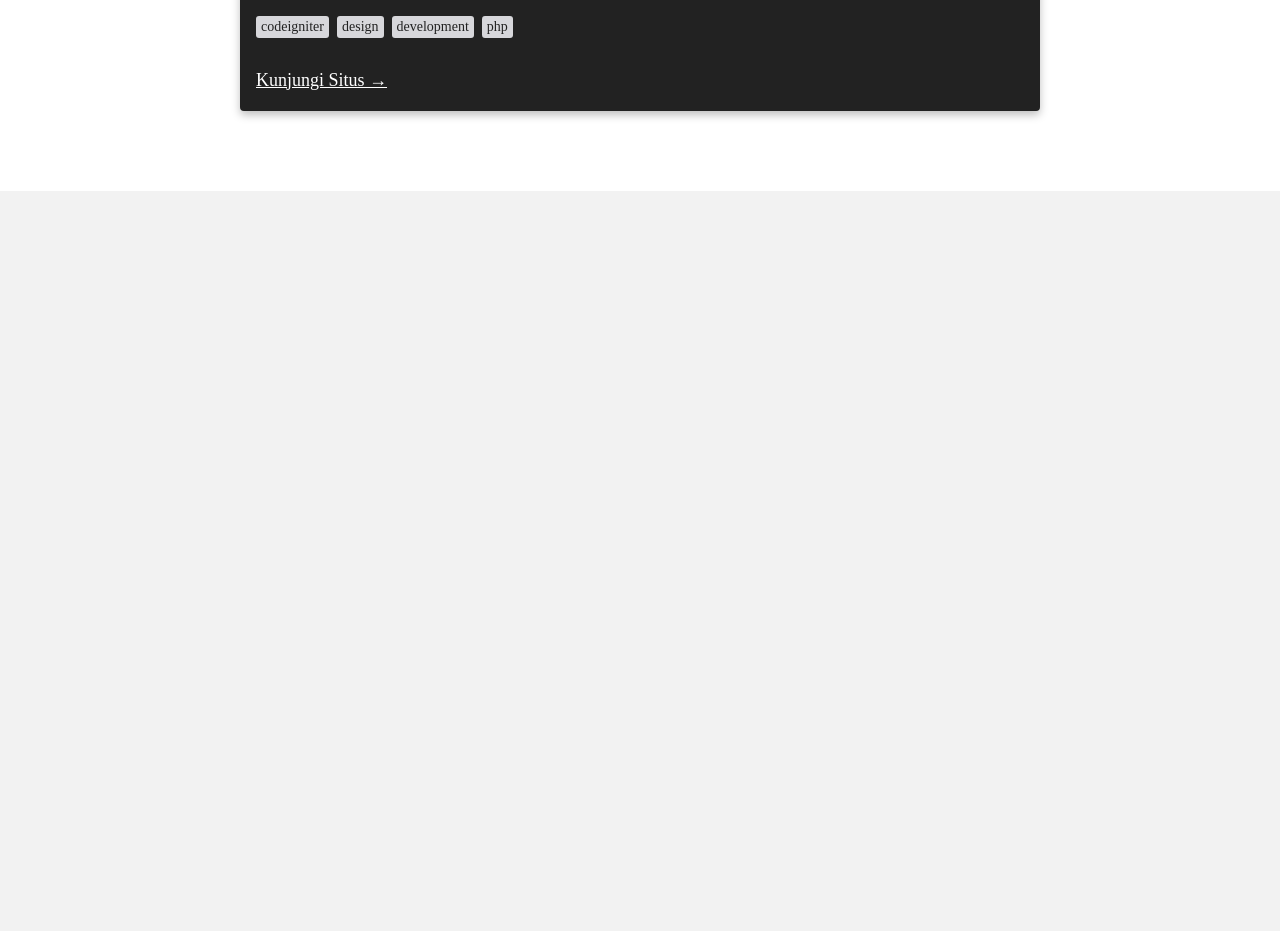
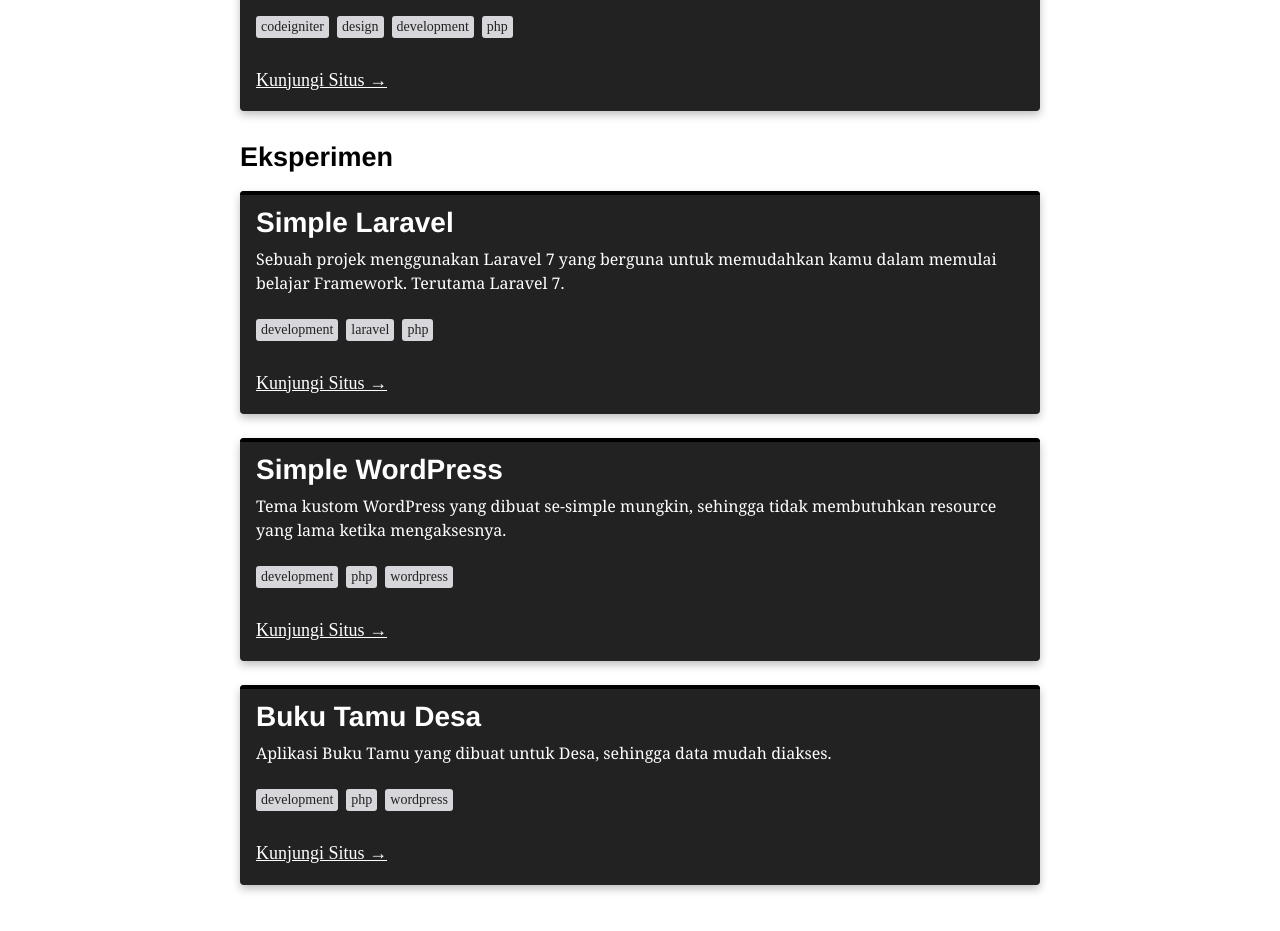
Before and after one commit to razaqultegar/razaqultegar.com, a Next.js app: page /portfolio in a window 1280 px wide. Shown: the part 1820-2751 px from the top of the page. Before the commit the page ends 2011 px from the top, so only its background shows below. Built offline with nearby package versions, Linux system fonts and the light colour scheme; a web font is replaced by a local one.

Commit message:
Add experiment section

```diff
--- a/components/page/portfolio.js
+++ b/components/page/portfolio.js
@@ -129,6 +129,61 @@ export default function Portfolio() {
           </div>
           <div className="portfolio-link">
             <a href="https://app.jakpurwokerto.org" style={{ color: '#fff' }}>
+              Kunjungi Situs →
+            </a>
+          </div>
+        </div>
+        <h2>Eksperimen</h2>
+        <div className="portfolio">
+          <div className="portfolio-header">
+            <h3>Simple Laravel</h3>
+          </div>
+          <div className="portfolio-body">
+            <p>Sebuah projek menggunakan Laravel 7 yang berguna untuk memudahkan kamu dalam memulai belajar Framework. Terutama Laravel 7.</p>
+            <div className="portfolio-tech">
+              <span>development</span>
+              <span>laravel</span>
+              <span>php</span>
+            </div>
+          </div>
+          <div className="portfolio-link">
+            <a href="https://github.com/razaqultegar/simple-laravel" style={{ color: '#fff' }}>
+              Kunjungi Situs →
+            </a>
+          </div>
+        </div>
+        <div className="portfolio">
+          <div className="portfolio-header">
+            <h3>Simple WordPress</h3>
+          </div>
+          <div className="portfolio-body">
+            <p>Tema kustom WordPress yang dibuat se-simple mungkin, sehingga tidak membutuhkan resource yang lama ketika mengaksesnya.</p>
+            <div className="portfolio-tech">
+              <span>development</span>
+              <span>php</span>
+              <span>wordpress</span>
+            </div>
+          </div>
+          <div className="portfolio-link">
+            <a href="https://github.com/razaqultegar/simple-wordpress" style={{ color: '#fff' }}>
+              Kunjungi Situs →
+            </a>
+          </div>
+        </div>
+        <div className="portfolio">
+          <div className="portfolio-header">
+            <h3>Buku Tamu Desa</h3>
+          </div>
+          <div className="portfolio-body">
+            <p>Aplikasi Buku Tamu yang dibuat untuk Desa, sehingga data mudah diakses.</p>
+            <div className="portfolio-tech">
+              <span>development</span>
+              <span>php</span>
+              <span>wordpress</span>
+            </div>
+          </div>
+          <div className="portfolio-link">
+            <a href="https://github.com/razaqultegar/simple-wordpress" style={{ color: '#fff' }}>
               Kunjungi Situs →
             </a>
           </div>
```
